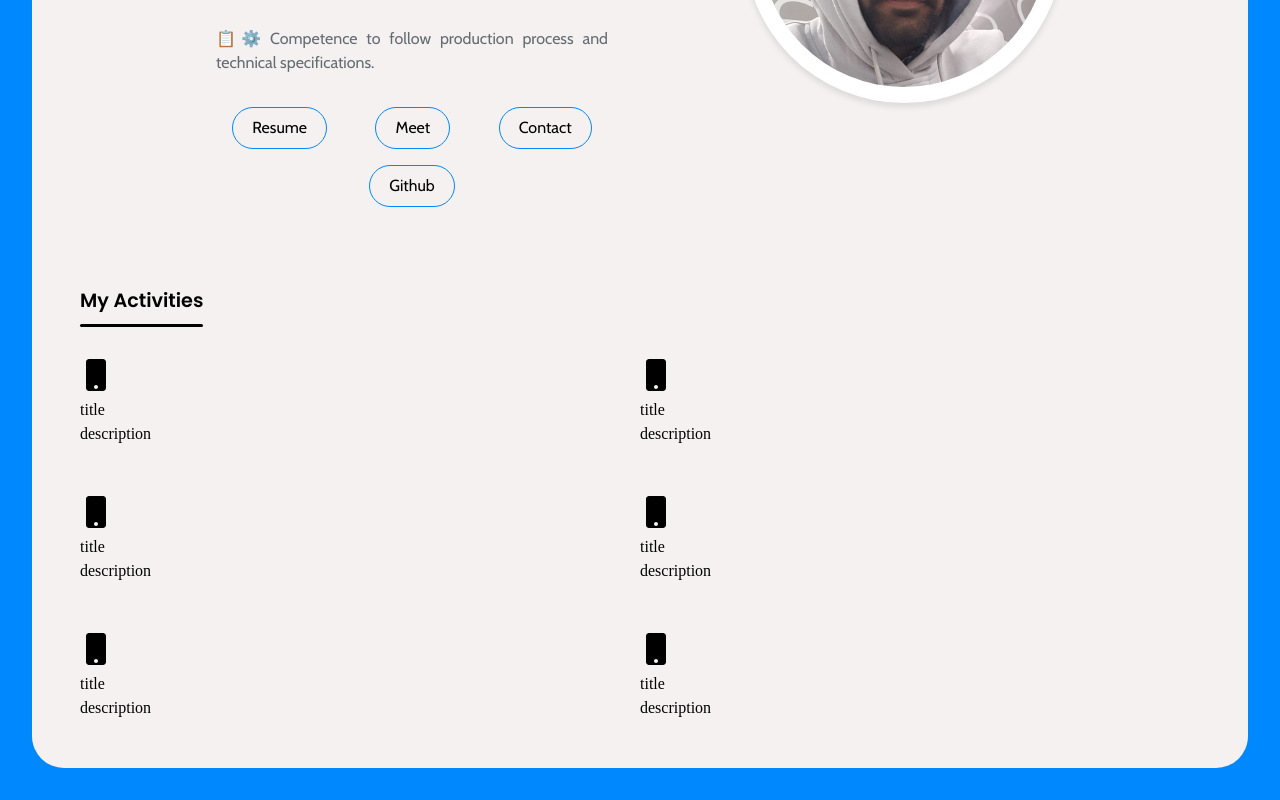
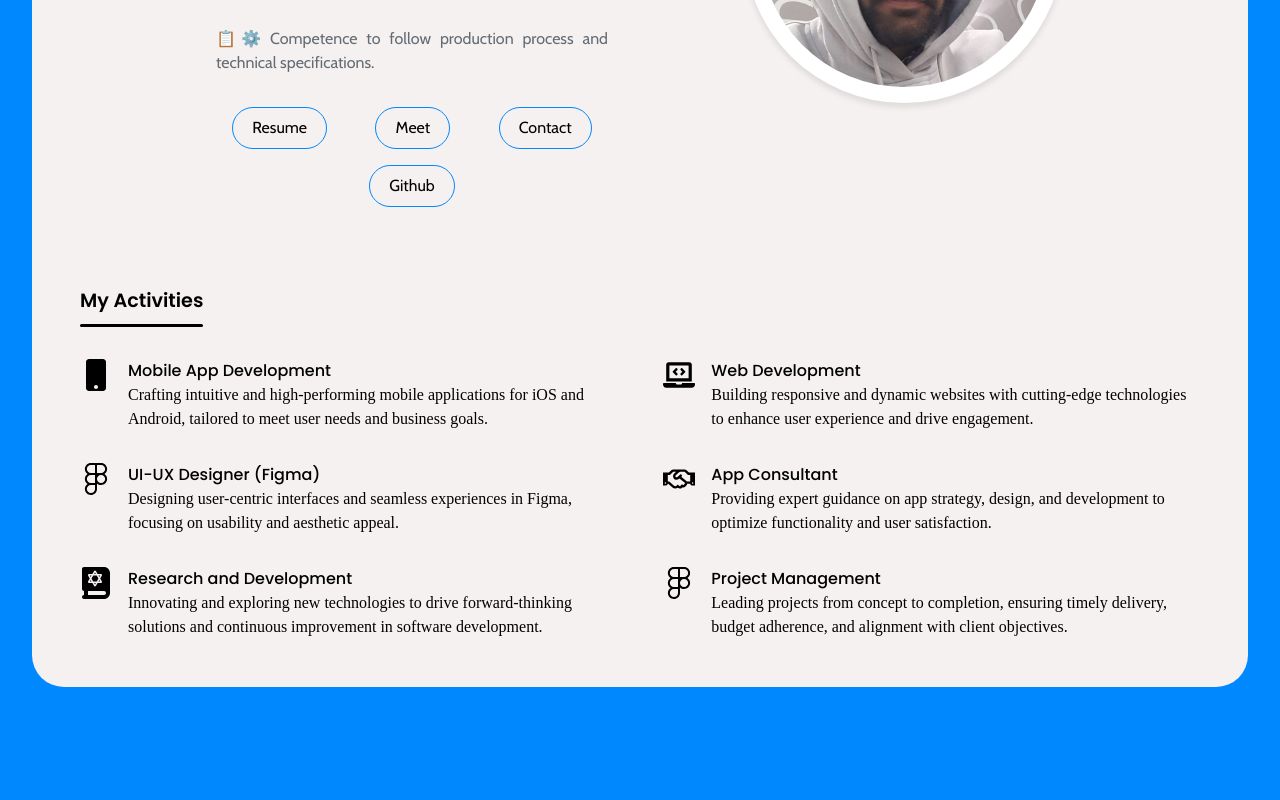
Before and after one commit to mayankkumawat/my-portfolio, a Next.js app: page / in a window 1280 px wide. Shown: the part 529-1329 px from the top of the page. After the commit the page ends 1248 px from the top, so only its background shows below. Built offline with nearby package versions, Linux system fonts and the light colour scheme.

Commit message:
feat - added work related info

```diff
--- a/src/components/OfferSection.jsx
+++ b/src/components/OfferSection.jsx
@@ -1,9 +1,58 @@
 import React from 'react';
+import {
+  FaMobile,
+  FaFigma,
+  FaLaptopCode,
+  FaRegHandshake,
+} from 'react-icons/fa';
+import { FaBookTanakh } from 'react-icons/fa6';
 
 import '../styles/globals.css';
-import { FaMobile } from 'react-icons/fa';
 
-const WORK_INFO = [];
+const WORK_INFO = [
+  {
+    id: 1,
+    title: 'Mobile App Development',
+    icon: <FaMobile size={'2rem'} />,
+    description:
+      'Crafting intuitive and high-performing mobile applications for iOS and Android, tailored to meet user needs and business goals.',
+  },
+  {
+    id: 2,
+    icon: <FaLaptopCode size={'2rem'} />,
+    title: 'Web Development',
+    description:
+      'Building responsive and dynamic websites with cutting-edge technologies to enhance user experience and drive engagement.',
+  },
+  {
+    id: 3,
+    icon: <FaFigma size={'2rem'} />,
+    title: 'UI-UX Designer (Figma)',
+    description:
+      'Designing user-centric interfaces and seamless experiences in Figma, focusing on usability and aesthetic appeal.',
+  },
+  {
+    id: 4,
+    icon: <FaRegHandshake size={'2rem'} />,
+    title: 'App Consultant',
+    description:
+      'Providing expert guidance on app strategy, design, and development to optimize functionality and user satisfaction.',
+  },
+  {
+    id: 5,
+    icon: <FaBookTanakh size={'2rem'} />,
+    title: 'Research and Development',
+    description:
+      'Innovating and exploring new technologies to drive forward-thinking solutions and continuous improvement in software development.',
+  },
+  {
+    id: 6,
+    icon: <FaFigma size={'2rem'} />,
+    title: 'Project Management',
+    description:
+      'Leading projects from concept to completion, ensuring timely delivery, budget adherence, and alignment with client objectives.',
+  },
+];
 
 const OfferSection = () => {
   return (
@@ -13,60 +62,15 @@ const OfferSection = () => {
         <div className="under-line"></div>
       </div>
       <div className="work-container">
-        <div className="work-item">
-          <div>
-            <FaMobile size={'2rem'} />
+        {WORK_INFO.map(({ id, title, description, icon }) => (
+          <div key={id} className="work-item">
+            <div>{icon}</div>
+            <div className="work-info">
+              <p className="work-title">{title}</p>
+              <div className="work-description">{description}</div>
+            </div>
           </div>
-          <div className="work-info">
-            <p className="work-title">title</p>
-            <div className="work-description">description</div>
-          </div>
-        </div>
-        <div className="work-item">
-          <div>
-            <FaMobile size={'2rem'} />
-          </div>
-          <div className="work-info">
-            <p className="work-title">title</p>
-            <div className="work-description">description</div>
-          </div>
-        </div>
-        <div className="work-item">
-          <div>
-            <FaMobile size={'2rem'} />
-          </div>
-          <div className="work-info">
-            <p className="work-title">title</p>
-            <div className="work-description">description</div>
-          </div>
-        </div>
-        <div className="work-item">
-          <div>
-            <FaMobile size={'2rem'} />
-          </div>
-          <div className="work-info">
-            <p className="work-title">title</p>
-            <div className="work-description">description</div>
-          </div>
-        </div>
-        <div className="work-item">
-          <div>
-            <FaMobile size={'2rem'} />
-          </div>
-          <div className="work-info">
-            <p className="work-title">title</p>
-            <div className="work-description">description</div>
-          </div>
-        </div>
-        <div className="work-item">
-          <div>
-            <FaMobile size={'2rem'} />
-          </div>
-          <div className="work-info">
-            <p className="work-title">title</p>
-            <div className="work-description">description</div>
-          </div>
-        </div>
+        ))}
       </div>
     </div>
   );
--- a/src/styles/globals.css
+++ b/src/styles/globals.css
@@ -197,9 +197,23 @@ li {
 
 .work-container {
   display: grid;
-  row-gap: 50px;
+  row-gap: 2rem;
+  column-gap: 3rem;
   margin-top: 2rem;
   grid-template-columns: auto auto;
+}
+
+.work-item {
+  gap: 1rem;
+  display: flex;
+  flex-direction: row;
+}
+
+.work-title {
+  color: #000;
+  font-weight: 500;
+  font-size: 1rem;
+  font-family: var(--font-poppins);
 }
 
 /* Media Queries */
```
